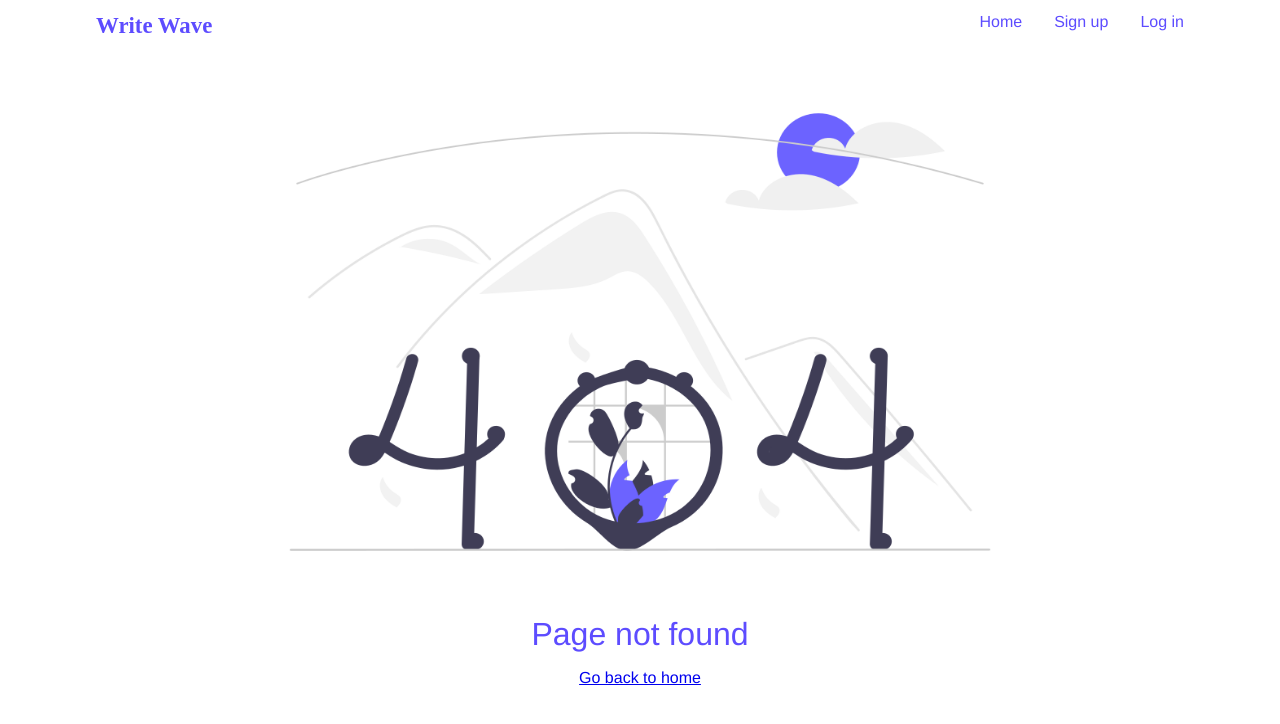
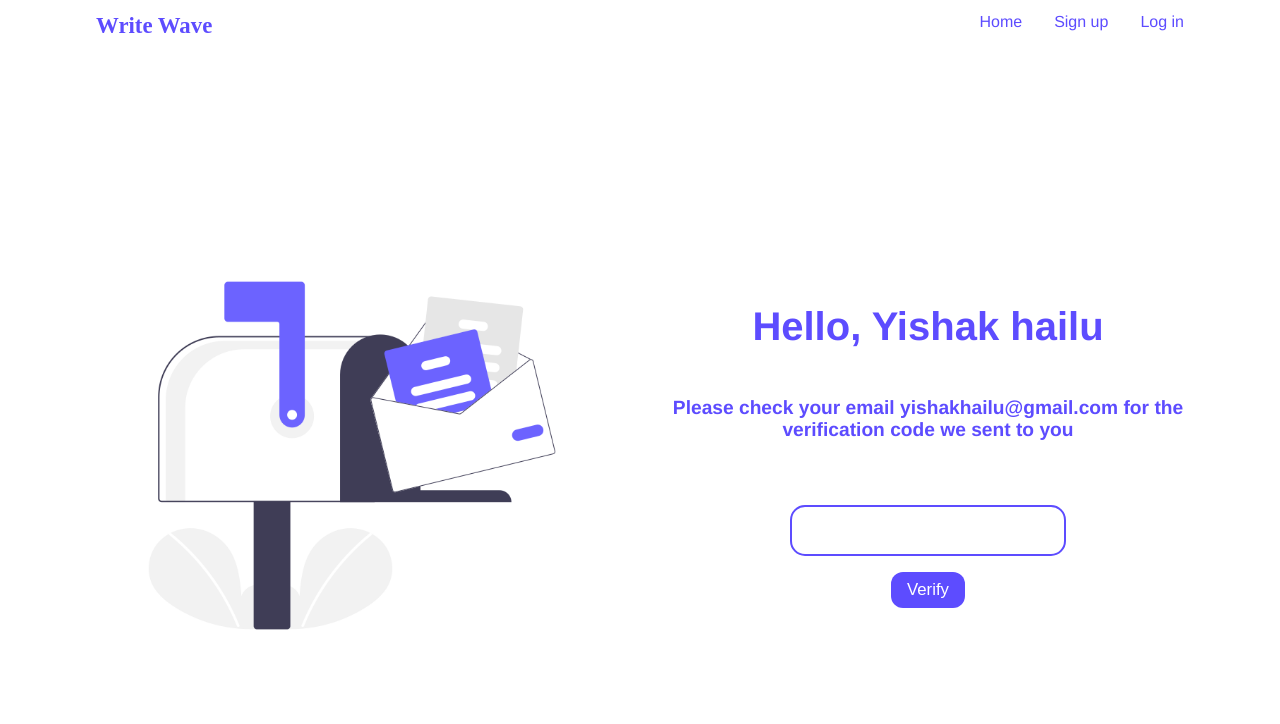
Before and after one commit to Yishak110402/Write-Wave, a React (Create React App) app in the folder client/: page /verifyemail in a window 1280 px wide. Before the commit this address had no page. Shown: the top 724 px of the page. Built offline with nearby package versions, Linux system fonts and the light colour scheme.

Commit message:
first commit

```diff
--- a/client/src/App.js
+++ b/client/src/App.js
@@ -11,48 +11,83 @@ import Profile from "./pages/Profile";
 import EditBlog from "./pages/EditBlog";
 import Homepage from "./pages/Homepage";
 import PageNotFound from "./pages/PageNotFound";
-
+import VerifyEmail from "./pages/VerifyEmail";
 
 export default function App() {
-  const [activeUser, setActiveUser] = useState(null)
+  const [activeUser, setActiveUser] = useState(null);
+  const [signupFormData, setSignupFormData] = useState({
+    name: "",
+    email: "",
+    password: "",
+  });
 
-  useEffect(function(){
-    const storedValue = localStorage.getItem('activeUser')
-    if(storedValue == null){
-      return
+  useEffect(function () {
+    const storedValue = localStorage.getItem("activeUser");
+    if (storedValue == null) {
+      return;
     }
-    setActiveUser(JSON.parse(storedValue))
-    },[])
+    setActiveUser(JSON.parse(storedValue));
+  }, []);
 
-  useEffect(function(){
-    if(activeUser!= null){
-    localStorage.setItem('activeUser', JSON.stringify(activeUser))
-    }
-  },[activeUser, setActiveUser])
+  useEffect(
+    function () {
+      if (activeUser != null) {
+        localStorage.setItem("activeUser", JSON.stringify(activeUser));
+      }
+    },
+    [activeUser, setActiveUser]
+  );
 
   return (
     <main>
       <BrowserRouter>
         <Navbar activeUser={activeUser} setActiveUser={setActiveUser} />
         <Routes>
-          <Route path="/" element={<Homepage activeUser={activeUser}/>} />
+          <Route path="/" element={<Homepage activeUser={activeUser} />} />
+          <Route
+            path="/verifyemail"
+            element={
+              <VerifyEmail
+                activeUser={activeUser}
+                signupFormData={signupFormData}
+                setSignupFormData={setSignupFormData}
+              />
+            }
+          />
           <Route
             path="/signup"
-            element={<Signup activeUser={activeUser} setActiveUser={setActiveUser} />}
+            element={
+              <Signup
+                activeUser={activeUser}
+                setActiveUser={setActiveUser}
+                signupFormData={signupFormData}
+                setSignupFormData={setSignupFormData}
+              />
+            }
           />
           <Route
             path="/login"
-            element={<Login activeUser={activeUser} setActiveUser={setActiveUser} />}
+            element={
+              <Login activeUser={activeUser} setActiveUser={setActiveUser} />
+            }
           />
           <Route path="/feed" element={<Feed activeUser={activeUser} />} />
-          <Route path="/feed/:id" element={<OpenPost activeUser={activeUser} />} />
+          <Route
+            path="/feed/:id"
+            element={<OpenPost activeUser={activeUser} />}
+          />
           <Route
             path="/newblog"
             element={<AddBlog activeUser={activeUser} />}
           />
-          <Route path="/profile" element={<Profile activeUser={activeUser} setActiveUser={setActiveUser}/>}/>
-          <Route path="/editblog/:id" element={<EditBlog/>}/>
-          <Route path="*" element={<PageNotFound/>} />
+          <Route
+            path="/profile"
+            element={
+              <Profile activeUser={activeUser} setActiveUser={setActiveUser} />
+            }
+          />
+          <Route path="/editblog/:id" element={<EditBlog />} />
+          <Route path="*" element={<PageNotFound />} />
         </Routes>
       </BrowserRouter>
     </main>
--- a/client/src/components/Signup/SignupForm.js
+++ b/client/src/components/Signup/SignupForm.js
@@ -3,97 +3,133 @@ import blogImage from "./../../assets/undraw_Blog_post_re_fy5x.png";
 import "./SignupForm.css";
 import { Link, useNavigate } from "react-router-dom";
 
-export default function SignUpForm({activeUser, setActiveUser}) {
-  const [formData, setFormData] = useState({
-    name:'',
-    email:'',
-    password:''
-  });
+export default function SignUpForm({
+  activeUser,
+  setActiveUser,
+  signupFormData,
+  setSignupFormData,
+}) {
   const [showSuccessMsg, setShowSuccessMsg] = useState(false);
   const [showErrorMsg, setShowErrorMsg] = useState(false);
-  const [err, setErr] = useState(null)
-  const [loading, setLoading] = useState(false)
+  const [err, setErr] = useState(null);
+  const [loading, setLoading] = useState(false);
   const navigate = useNavigate();
 
- useEffect(function(){
-  if(activeUser){
-    navigate('/feed')
+  useEffect(
+    function () {
+      if (activeUser) {
+        navigate("/feed");
       }
- },[activeUser])
+    },
+    [activeUser]
+  );
 
-  async function handleFormSubmit(e) {
+  // async function handleFormSubmit(e) {
+  //   e.preventDefault();
+  //   setShowErrorMsg(false);
+  //   setErr(null)
+  //   setLoading(true)
+  //   const renderURL = "https://writewave-backend-api.onrender.com/users/signup"
+
+  //   const res = await fetch(renderURL, {
+  //     method: "POST",
+  //     headers: {
+  //       "Content-type": "application/json",
+  //     },
+  //     body: JSON.stringify(signupFormData),
+  //   });
+  //   if(!res.ok){
+  //     setShowErrorMsg(true)
+  //     setLoading(false)
+  //     return
+  //   }
+  //   const data = await res.json();
+  //   console.log(data);
+  //   if (data.status === "fail") {
+  //     setShowErrorMsg(true);
+  //     setErr(data.message)
+  //     setLoading(false)
+  //     return;
+  //   }
+  //   if (data.status === "success") {
+  //     setShowSuccessMsg(true);
+  //     setLoading(false)
+  //   }
+  //   setLoading(false)
+  //   setActiveUser(data.data.user)
+  //   navigate('/feed')
+  // }
+
+  async function handleEmailVerification(e) {
     e.preventDefault();
-    // setShowSuccessMsg(false);
-    setShowErrorMsg(false);
-    setErr(null)
     setLoading(true)
-    const renderURL = "https://writewave-backend-api.onrender.com/users/signup"
-
-    const res = await fetch(renderURL, {
+    const res = await fetch(
+      "https://writewave-backend-api.onrender.com/users/verify",
+      {
         method: "POST",
         headers: {
           "Content-type": "application/json",
         },
-      body: JSON.stringify(formData),
-    });
-    if(!res.ok){
-      setShowErrorMsg(true)
-      setLoading(false)
-      return
+        body: JSON.stringify({
+          name: signupFormData.name,
+          email: signupFormData.email,
+        }),
       }
+    );
     const data = await res.json();
     console.log(data);
     if (data.status === "fail") {
       setShowErrorMsg(true);
-      setErr(data.message)
-      setLoading(false)
+      setErr(data.message);
+      setLoading(false);
       return;
     }
-    if (data.status === "success") {
-      setShowSuccessMsg(true);
+    setSignupFormData((form)=>({...form, verificationCode:data.code}))
     setLoading(false)
+    navigate("/verifyemail");
   }
-    setLoading(false)
-    setActiveUser(data.data.user)
-    navigate('/feed')
-  }
+
   return (
     <div className="signup">
       <img src={blogImage} alt="People looking at a screen" />
-      <form onSubmit={(e) => handleFormSubmit(e)}>
+      <form onSubmit={(e) => handleEmailVerification(e)}>
         <h1>Write Wave</h1>
 
         {showErrorMsg && (
-          <div className="error-msg">{err ? err : "Error while signing up"}</div>
+          <div className="error-msg">
+            {err ? err : "Error while signing up"}
+          </div>
         )}
 
         <input
-          value={formData.name}
           required
           placeholder="Name"
           onChange={(e) =>
-            setFormData((form) => ({ ...form, name: e.target.value }))
+            setSignupFormData((form) => ({ ...form, name: e.target.value }))
           }
         />
         <input
-          value={formData.email}
           onChange={(e) => {
-            setFormData((form) => ({ ...form, email: e.target.value }));
+            setSignupFormData((form) => ({ ...form, email: e.target.value }));
           }}
           type="text"
           required
           placeholder="Email"
         />
         <input
-          value={formData.password}
           onChange={(e) => {
-            setFormData((form) => ({ ...form, password: e.target.value }));
+            setSignupFormData((form) => ({
+              ...form,
+              password: e.target.value,
+            }));
           }}
           type="password"
           required
           placeholder="Password"
         />
-        <button disabled={loading} type="submit">{!loading?"Sign up":"Loading"}</button>
+        <button disabled={loading} type="submit">
+          {!loading ? "Sign up" : "Loading"}
+        </button>
         <p>
           Already have an account <Link to="/login">log in</Link>
         </p>
--- a/client/src/pages/Signup.js
+++ b/client/src/pages/Signup.js
@@ -1,7 +1,17 @@
 import SignupForm from "../components/Signup/SignupForm";
 
-export default function Signup({activeUser, setActiveUser}){
-    return (
-        <SignupForm activeUser={activeUser} setActiveUser={setActiveUser} />
-    )
+export default function Signup({
+  activeUser,
+  setActiveUser,
+  signupFormData,
+  setSignupFormData,
+}) {
+  return (
+    <SignupForm
+      activeUser={activeUser}
+      setActiveUser={setActiveUser}
+      setSignupFormData={setSignupFormData}
+      signupFormData={signupFormData}
+    />
+  );
 }
--- /dev/null
+++ b/client/src/pages/VerifyEmail.css
@@ -0,0 +1,96 @@
+.verify-email{
+    padding: 2rem 4rem;
+    padding-top: 4rem;
+    /* width: 100vw; */
+    height: 85vh;
+    color: #5d4cff;
+    display: flex;
+    align-items: center;
+}
+.verify-email *{
+    flex-basis: 50%;
+}
+.verify-email img{
+    width: 35%;
+}
+.verify-form{
+    text-align: center;
+}
+.verify-form h1{
+    font-size: 2.5rem;
+    margin-bottom: 3rem;
+}
+.verify-form h2{
+    font-size: 1.2rem;
+    margin-bottom: 3rem;
+}
+.verify-form div{
+    display: flex;
+    flex-flow: column;
+}
+.verify-email div input{
+    width: 15rem;
+    margin: 1rem auto;
+    padding: 0.5rem 1rem;
+    border: 2px solid #5d4cff;
+    font-size: 1.7rem;
+    color: #5d4cff;
+    font-family: monospace;
+    border-radius: 15px;
+    letter-spacing: 0.5rem;
+}
+.verify-email div input:focus{
+    border: 2px solid #5d4cff;
+}
+.verify-email div button{
+    /* width: 4rem; */
+    margin: 0 auto;
+    padding: 0.5rem 1rem;
+    background-color: #5d4cff;
+    color: white;
+    border: none;
+    border-radius: 12px;
+    cursor: pointer;
+    font-size: 1.05rem;
+}
+.verify-email div button:active{
+    transform: scale(0.9);
+}
+@media(max-width:1000px){
+    .verify-email img{
+        width: 45%;
+    }
+}
+@media(max-width:800px){
+    .verify-email{
+        position: relative;
+        display: inline-block;
+        height: 100vh;
+        padding: 0;
+    }
+    .verify-email img{
+        position: absolute;
+        top: 0;
+        left: 0;
+        width: 100%;
+        height: 100%;
+        object-fit: cover;
+        z-index: -1000;
+        padding: 1rem;
+    }
+    .verify-form{
+        flex-basis: 100%;
+        width: 100%;
+        height: 100%;
+        backdrop-filter: blur(8px);
+        display: flex;
+        flex-flow: column;
+        justify-content: center;
+    }
+    .verify-form h1{
+        margin: 0;
+    }
+    .verify-form > *{
+        margin: 0;
+    }
+}
--- /dev/null
+++ b/client/src/pages/VerifyEmail.js
@@ -0,0 +1,34 @@
+import { useEffect } from "react";
+import { useNavigate } from "react-router-dom";
+import "./VerifyEmail.css";
+import emailImg from "./../assets/mailbox.png";
+
+export default function VerifyEmail({ signupFormData }) {
+  const navigate = useNavigate();
+  //   useEffect(function () {
+  //     if (
+  //       !signupFormData ||
+  //       signupFormData.name.length === 0 ||
+  //       signupFormData.email === ""
+  //     ) {
+  //       navigate("/signup");
+  //       return;
+  //     }
+  //   }, []);
+  return (
+    <div className="verify-email">
+      <img src={emailImg} />
+      <div className="verify-form">
+        <h1>Hello, Yishak hailu</h1>
+        <h2>
+          Please check your email <span>yishakhailu@gmail.com</span> for the
+          verification code we sent to you
+        </h2>
+        <div>
+          <input type="number" max="999999" />
+          <button>Verify</button>
+        </div>
+      </div>
+    </div>
+  );
+}
```
Also changed, not shown: client/src/assets/mailbox.png (added), 1 other file (tests, documents, lock files or other folders). Lines whose indentation alone changed are shown as unchanged.
